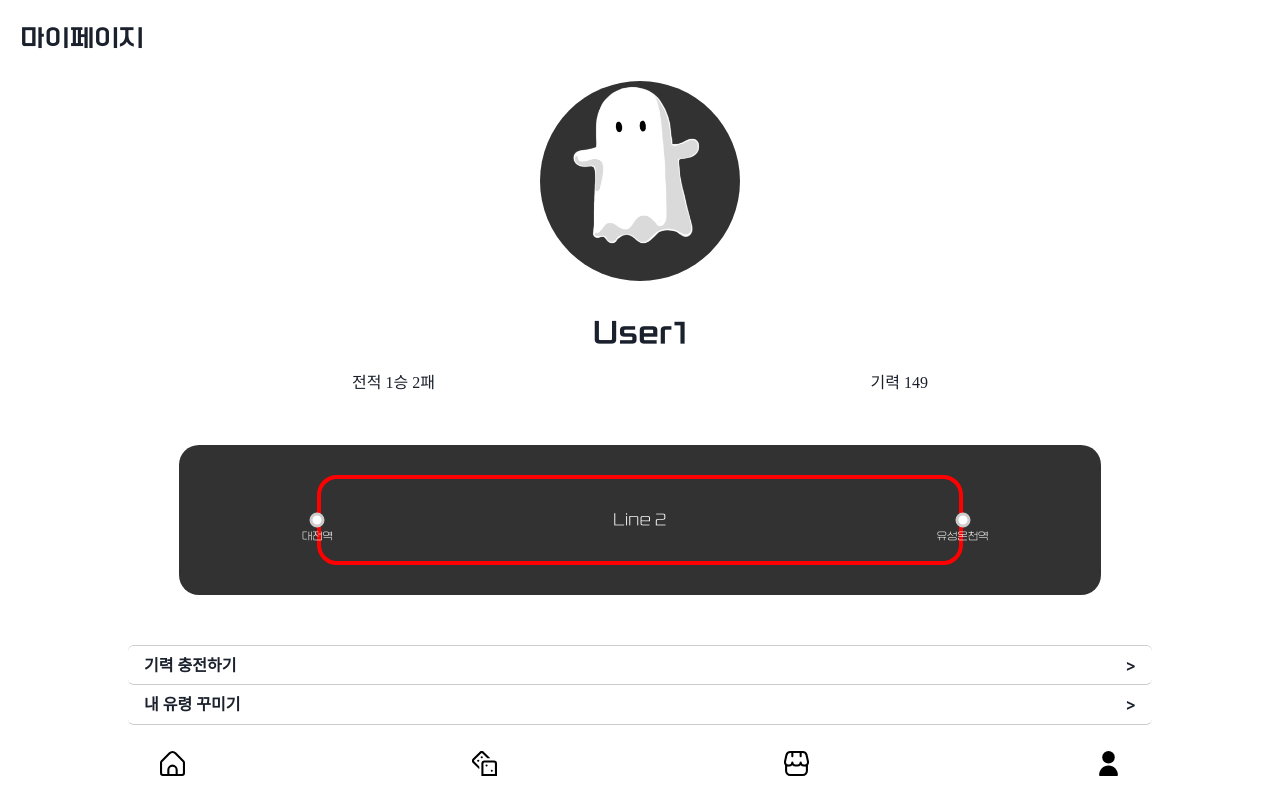
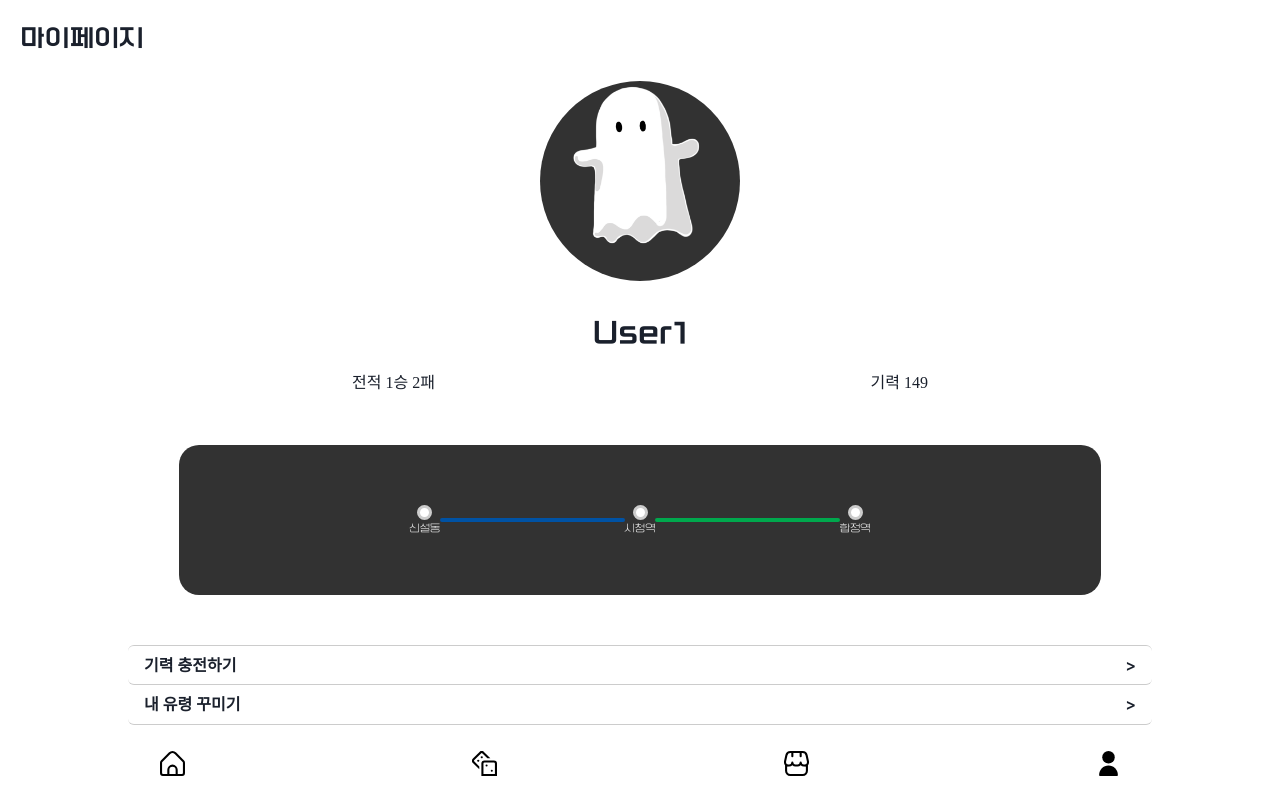
Before and after one commit to flow4camp/flow4-front, a React (Create React App) app: page /mypage in a window 1280 px wide. Built offline with nearby package versions, Linux system fonts and the light colour scheme; a web font is replaced by a local one.

Commit message:
feat: 호선 선택 수정

```diff
--- a/src/pages/MyPage.tsx
+++ b/src/pages/MyPage.tsx
@@ -29,6 +29,9 @@ function MyPage() {
     setIsEditing(false);
     setName(inputValue);
   };
+
+  const firstBorderColor = theme.colors.line_1_color;
+  const secondBorderColor = theme.colors.line_2_color;
 
   return (
     <Layout>
@@ -104,14 +107,12 @@ function MyPage() {
             <Text style={{ fontFamily: "Font-content" }}>전적 1승 2패</Text>
             <Text style={{ fontFamily: "Font-content" }}>기력 149</Text>
           </Flex>
-          {/* <Button style={{ backgroundColor: "transparent" }}>
-            <Image src="/icons/edit.png" w="10px" />
-          </Button> */}
+
           <Flex
             as={Link}
             to="/edit-metroline"
-            direction="column"
             align="center"
+            justify="center"
             style={{
               borderRadius: "20px",
               height: "150px",
@@ -121,35 +122,10 @@ function MyPage() {
               position: "relative",
             }}
           >
-            <Box
-              style={{
-                width: "70%",
-                height: "60%",
-                border: "4px solid white",
-                borderColor: "red",
-                borderRadius: "20px",
-                position: "absolute",
-                transform: "translate(0, -50%)",
-                top: "50%",
-              }}
-            ></Box>
-            <Text
-              style={{
-                position: "absolute",
-                top: "50%",
-                fontFamily: "Font-title-light",
-                transform: "translate(0, -50%)",
-                color: "white",
-              }}
-            >
-              Line 2
-            </Text>
+            {/* 첫번째 역 */}
+            <Flex direction="column" align="center">
               <div
                 style={{
-                position: "absolute",
-                top: "50%",
-                left: "15%",
-                transform: "translate(-50%, -50%)",
                   width: "15px",
                   height: "15px",
                   border: "3px solid #ccc",
@@ -159,23 +135,58 @@ function MyPage() {
               ></div>
               <Text
                 style={{
-                position: "absolute",
-                top: "50%",
-                left: "15%",
-                transform: "translate(-50%, 50%)",
                   fontFamily: "Font-title-light",
                   color: "white",
                   fontSize: "10px",
                 }}
               >
-              대전역
+                신설동
               </Text>
+            </Flex>
+
+            <Box
+              style={{
+                width: "20%",
+                height: "0",
+                border: `2px solid ${firstBorderColor}`,
+                borderRadius: "20px",
+                top: "50%",
+              }}
+            ></Box>
+            {/* 두번째 역 */}
+            <Flex direction="column" align="center">
               <div
                 style={{
-                position: "absolute",
-                top: "50%", // Box 컴포넌트의 중앙에 위치하도록 설정
-                right: "15%", // 우측에 위치
-                transform: "translate(50%, -50%)", // 수직으로 정확히 중앙으로 위치시키기 위해 사용
+                  width: "15px",
+                  height: "15px",
+                  border: "3px solid #ccc",
+                  borderRadius: "50%",
+                  backgroundColor: "white",
+                }}
+              ></div>
+              <Text
+                style={{
+                  fontFamily: "Font-title-light",
+                  color: "white",
+                  fontSize: "10px",
+                }}
+              >
+                시청역
+              </Text>
+            </Flex>
+            <Box
+              style={{
+                width: "20%",
+                height: "0",
+                border: `2px solid ${secondBorderColor}`,
+                borderRadius: "20px",
+                top: "50%",
+              }}
+            ></Box>
+            {/* 세번째 역 */}
+            <Flex direction="column" align="center">
+              <div
+                style={{
                   width: "15px",
                   height: "15px",
                   border: "3px solid #ccc",
@@ -185,17 +196,14 @@ function MyPage() {
               ></div>
               <Text
                 style={{
-                position: "absolute",
-                top: "50%",
-                right: "15%",
-                transform: "translate(50%, 50%)",
                   fontFamily: "Font-title-light",
                   color: "white",
                   fontSize: "10px",
                 }}
               >
-              유성온천역
+                합정역
               </Text>
+            </Flex>
           </Flex>
         </Flex>
         <Flex direction="column" style={{ width: "80%", marginTop: "50px" }}>
```
Lines whose indentation alone changed are shown as unchanged.
